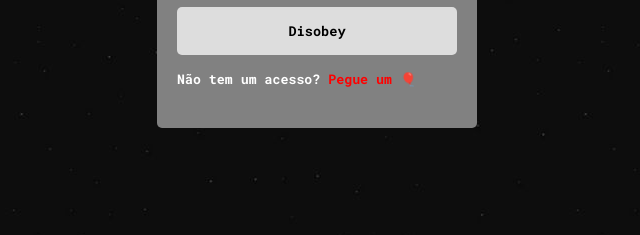
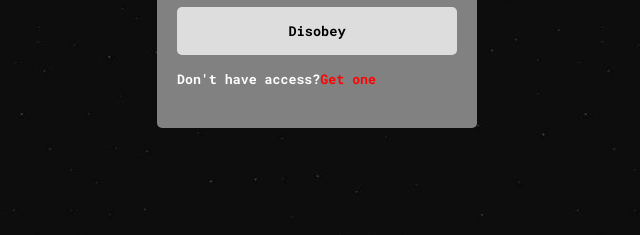
Before and after one commit to liviajaymason/chat, a plain HTML site: page front-end/index.html in a window 1280 px wide. Shown: the part 400-635 px from the top of the page, 323-963 px from the left. Drawn offline with nearby package versions, Linux system fonts and the light colour scheme.

Commit message:
Update index.html

```diff
--- a/front-end/index.html
+++ b/front-end/index.html
@@ -20,7 +20,7 @@
             <form class="login__form">
                 <input type="text" class="login__input" placeholder="Do not enter here" required/>
                 <button type="submit" class="login__button">Disobey</button>
-                <h5>Não tem um acesso? <a href="https://wa.me/84345266721">Pegue um 🎈</a></h5>
+                <h5>Don't have access?<a href="https://wa.me/84345266721">Get one</a></h5>
             </form>
         </section>
 
```
